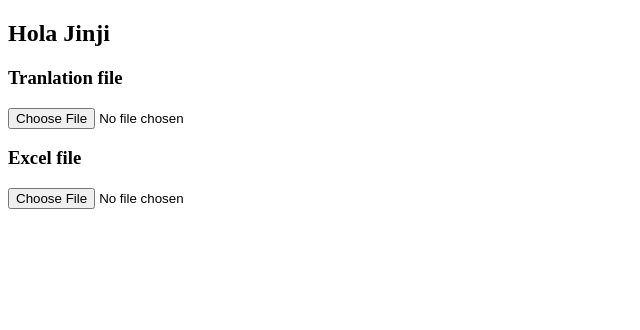
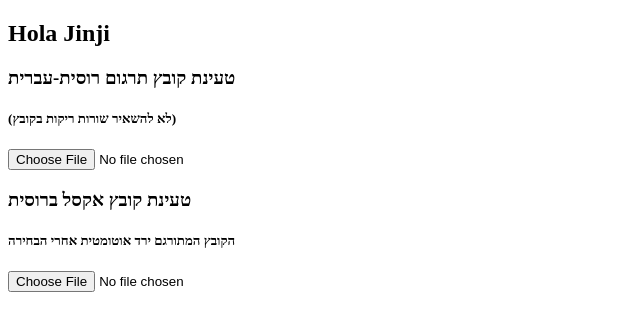
Before and after one commit to romankap/Excel-translation, a website: page index.html in a window 1280 px wide. Shown: the whole page, without its empty margins (0-640 px from the left). Drawn offline with nearby package versions, Linux system fonts and the light colour scheme; some icons are missing.

Commit message:
Added Hebrew instructions

```diff
--- a/index.html
+++ b/index.html
@@ -27,7 +27,8 @@
             <h2 class="top-headline">Hola Jinji</h2>
         </div>
         <div class="col-sm-12 text-center">
-            <h3>Tranlation file</h3>
+            <h3>טעינת קובץ תרגום רוסית-עברית</h3>
+            <h5>(לא להשאיר שורות ריקות בקובץ)</h5>
             <form id="uploadForm" enctype="multipart/form-data" >
                 <div class="row margin-top-20">
                     <input type="file" id="translationFileInput">
@@ -36,7 +37,8 @@
         </div>
 
         <div class="col-sm-12 text-center">
-            <h3>Excel file</h3>
+            <h3>טעינת קובץ אקסל ברוסית</h3>
+            <h5>הקובץ המתורגם ירד אוטומטית אחרי הבחירה</h5>
             <form id="uploadForm" enctype="multipart/form-data" >
                 <div class="row margin-top-20">
                     <input type="file" id="fileInput">
@@ -44,9 +46,9 @@
             </form>
         </div>
 
-        <div class="col-sm-12 text-center">
+        <!--<div class="col-sm-12 text-center">
             <button class="btn btn-lg btn-success" id="download-btn">Download</button>
-        </div>
+        </div>-->
     </div>
 </div>
 
```
